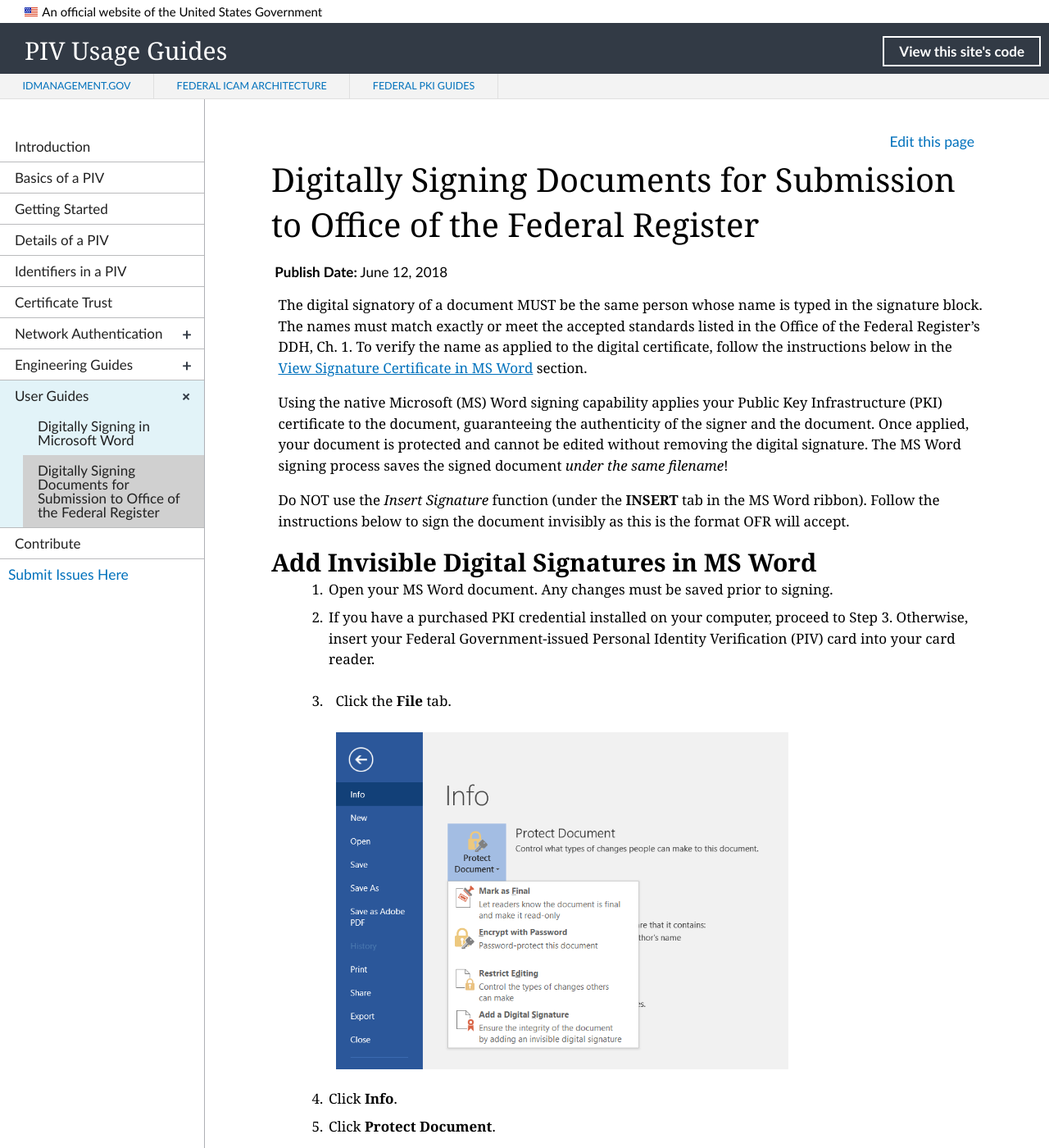
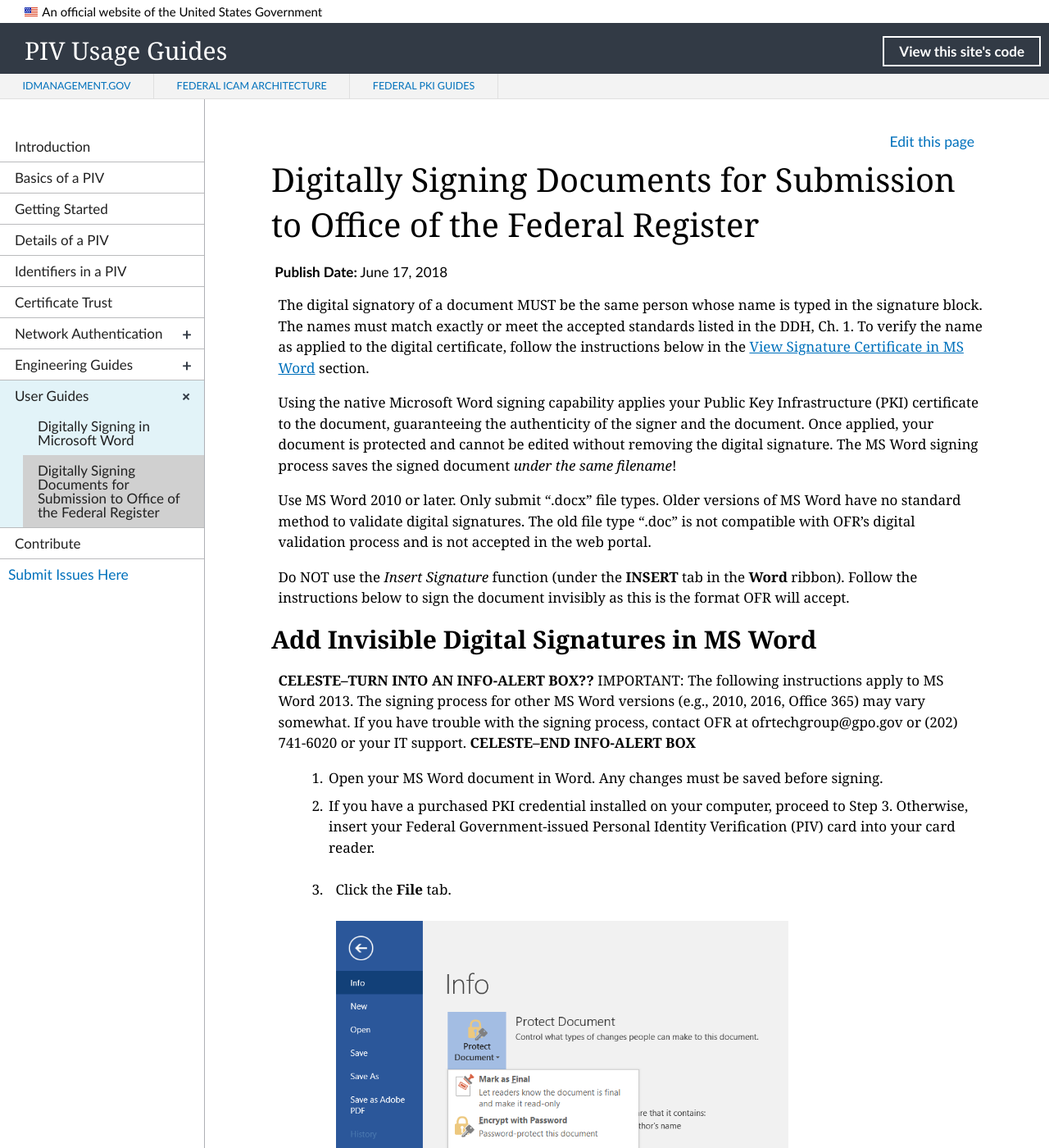
Before and after one commit to GSA/piv-guides, a Jekyll site: the page built from _userguides/02_digital_signing_ofr.md, in a window 1280 px wide and 1400 px high. Shown: the whole window at 82% size. Built offline with Jekyll 4.4.1, drawn with Linux system fonts in a browser that asks for light colours; nearby versions of some CDN libraries; library files that are not in the unit come from our copies.

Commit message:
Update 02_digital_signing_ofr.md
Updates (in process)

```diff
--- a/_userguides/02_digital_signing_ofr.md
+++ b/_userguides/02_digital_signing_ofr.md
@@ -2,21 +2,27 @@
 layout: default
 navtitle: Digitally Signing Documents for Submission to Office of the Federal Register
 title: Digitally Signing Documents for Submission to Office of the Federal Register
-pubDate: June 12, 2018
+pubDate: June 17, 2018
 collection: userguides
 permalink: userguides/signworddoc-ofr/
 description: This guide will walk you through the procedures for digitally signing a Microsoft Word document for submission to the Office of the Federal Register using your PIV credential or similar digital certificate.
 ---
 
-The digital signatory of a document MUST be the same person whose name is typed in the signature block.  The names must match exactly or meet the accepted standards listed in the Office of the Federal Register's DDH, Ch. 1.  To verify the name as applied to the digital certificate, follow the instructions below in the [View Signature Certificate in MS Word](#view-signature-certificate-in-ms-word) section.
+The digital signatory of a document MUST be the same person whose name is typed in the signature block.  The names must match exactly or meet the accepted standards listed in the DDH, Ch. 1.  To verify the name as applied to the digital certificate, follow the instructions below in the [View Signature Certificate in MS Word](#view-signature-certificate-in-ms-word) section.
 
-Using the native Microsoft (MS) Word signing capability applies your Public Key Infrastructure (PKI) certificate to the document, guaranteeing the authenticity of the signer and the document.  Once applied, your document is protected and cannot be edited without removing the digital signature. The MS Word signing process saves the signed document _under the same filename_!
+Using the native Microsoft Word signing capability applies your Public Key Infrastructure (PKI) certificate to the document, guaranteeing the authenticity of the signer and the document.  Once applied, your document is protected and cannot be edited without removing the digital signature. The MS Word signing process saves the signed document _under the same filename_!
 
-Do NOT use the _Insert Signature_ function (under the **INSERT** tab in the MS Word ribbon).  Follow the instructions below to sign the document invisibly as this is the format OFR will accept.
+Use MS Word 2010 or later. Only submit ".docx" file types. Older versions of MS Word have no standard method to validate digital signatures.  The old file type ".doc" is not compatible with OFR's digital validation process and is not accepted in the web portal.
+
+Do NOT use the _Insert Signature_ function (under the **INSERT** tab in the **Word** ribbon).  Follow the instructions below to sign the document invisibly as this is the format OFR will accept.
 
 ## Add Invisible Digital Signatures in MS Word
 
-1. Open your MS Word document. Any changes must be saved prior to signing.
+**CELESTE--TURN INTO AN INFO-ALERT BOX??**
+IMPORTANT:  The following instructions apply to MS Word 2013. The signing process for other MS Word versions (e.g., 2010, 2016, Office 365) may vary somewhat. If you have trouble with the signing process, contact OFR at ofrtechgroup@gpo.gov or (202) 741-6020 or your IT support.
+**CELESTE--END INFO-ALERT BOX**
+
+1. Open your MS Word document in Word. Any changes must be saved before signing.
 2. If you have a purchased PKI credential installed on your computer, proceed to Step 3. Otherwise, insert your Federal Government-issued Personal Identity Verification (PIV) card into your card reader.
 3. Click the **File** tab.<br><br/>
     ![Add Dig Sign]({{site.baseurl}}/img/ofr_word_add_digital_signature_1.PNG){:style="width:70%;"}&nbsp;
```
